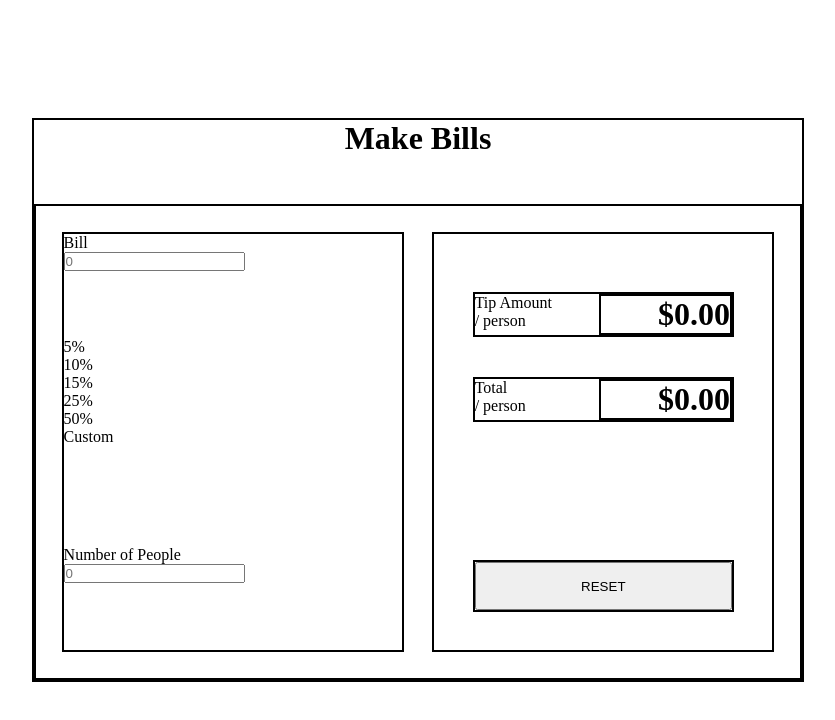
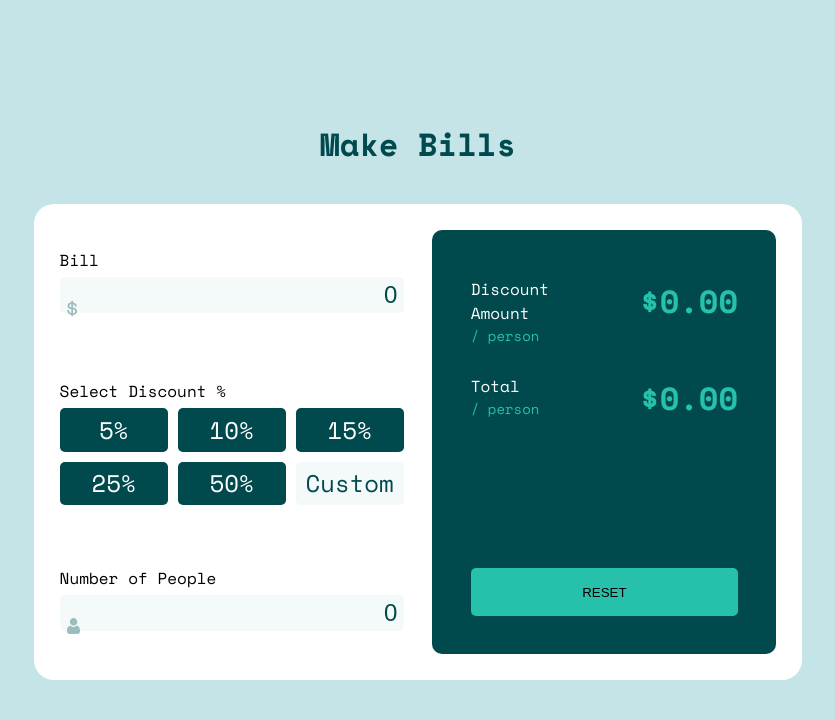
Before and after one commit to narenpopale/Bill-Generator-App, a plain HTML site: page index.html in a window 1280 px wide. Shown: the whole page, without its empty margins (222-1057 px from the left). Drawn offline with nearby package versions, Linux system fonts and the light colour scheme.

Commit message:
style: added css

```diff
--- a/index.html
+++ b/index.html
@@ -10,6 +10,9 @@
   <title>Bill Generator App</title>
 
   <link rel="stylesheet" href="style.css">
+  <link rel="preconnect" href="https://fonts.googleapis.com">
+<link rel="preconnect" href="https://fonts.gstatic.com" crossorigin>
+<link href="https://fonts.googleapis.com/css2?family=Barlow+Semi+Condensed:ital,wght@0,100;0,200;0,300;0,400;0,500;0,600;0,700;0,800;0,900;1,100;1,200;1,300;1,400;1,500;1,600;1,700;1,800;1,900&family=Big+Shoulders+Display:wght@100..900&family=Inter:wght@100..900&family=Lexend+Deca:wght@100..900&family=Outfit:wght@100..900&family=Poppins:ital,wght@0,100;0,200;0,300;0,400;0,500;0,600;0,700;0,800;0,900;1,100;1,200;1,300;1,400;1,500;1,600;1,700;1,800;1,900&family=Roboto+Condensed&family=Roboto:ital,wght@0,100;0,300;0,400;0,500;0,700;0,900;1,100;1,300;1,400;1,500;1,700;1,900&family=Space+Mono:ital,wght@0,400;0,700;1,400;1,700&family=Young+Serif&display=swap" rel="stylesheet">
 </head>
 
 <body>
@@ -21,12 +24,15 @@
       </div>
       <div class="box">
         <div class="left">
-          <div class="item">
+          <div class="item item-1">
             <label for="Bill">Bill</label>
             <br>
-            <input type="number" name="Bill" id="bill" placeholder="0">
+            <input type="number" name="Bill" id="bill" value="0">
+            <img src="images/icon-dollar.svg" alt="img">
           </div>
-          <div class="item">
+          <div class="item item-2">
+            <p>Select Discount %</p>
+            <div class="box2">
               <div class="rect">5%</div>
               <div class="rect">10%</div>
               <div class="rect">15%</div>
@@ -34,16 +40,18 @@
               <div class="rect">50%</div>
               <div class="rect">Custom</div>
             </div>
-          <div class="item">
+          </div>
+          <div class="item item-3">
             <label for="nofp">Number of People</label>
             <br>
-            <input type="number" name="nofp" id="people" placeholder="0">
+            <input type="number" name="nofp" id="people" value="0">
+            <img src="images/icon-person.svg" alt="img">
           </div>
         </div>
         <div class="right">
           <div class="item">
             <div class="summary">
-              <p>Tip Amount</p>
+              <p>Discount Amount</p>
               <p>/ person</p>
             </div>
             <div class="amount">
--- a/style.css
+++ b/style.css
@@ -4,8 +4,10 @@
 }
 
 body {
+    font-family: "Space Mono", monospace;
     width: 100vw;
     height: 100vh;
+    background-color: hsl(185, 41%, 84%);
 }
 
 .main {
@@ -23,11 +25,16 @@ body {
     flex-direction: column;
     justify-content: space-between;
     align-items: center;
-    border: 2px solid black;
+}
+
+.container h1 {
+    color: hsl(183, 100%, 15%);
 }
 
 .container .box {
-    border: 2px solid black;
+    /* border: 2px solid black; */
+    border-radius: 20px;
+    background-color: hsl(0, 0%, 100%);
     width: 100%;
     height: 85%;
     display: flex;
@@ -37,34 +44,110 @@ body {
 }
 
 .box .left, .right {
-    border: 2px solid black;
     width: 48%;
     height: 100%;
     box-sizing: border-box;
 }
 
 .left {
+    /* font-size: 18px; */
     display: grid;
     grid-template-rows: 1fr 2fr 1fr;
+    align-items: center;
+}
+
+.left .item {
+    position: relative;
+    width: 100%;
+}
+
+.left .item img {
+    position: absolute;
+    top: 6.5vh;
+    left: 0.6vw;
+}
+
+.left input {
+    color: hsl(183, 100%, 15%);
+    background-color: hsl(189, 41%, 97%);
+    font-size: 24px;
+    width: 100%;
+    margin: 5px 0;
+    text-align: end;
+    padding: 0.3vw 0.5vw;
+    box-sizing: border-box;
+    /* border: 2px solid black; */
+    border: none;
+    border-radius: 5px;
+}
+
+input[type=number]::-webkit-inner-spin-button,
+input[type=number]::-webkit-outer-spin-button {
+    -webkit-appearance: none;
+    margin: 0;
+}
+
+
+.left .item-2 .box2 {
+    margin-top: 5px;
+    display: grid;
+    grid-template-columns: 1fr 1fr 1fr;
+    grid-template-rows: 1fr 1fr;
+    justify-items: center;
+    align-items: center;
+    gap: 10px;
+}
+
+.box2 .rect {
+    color: white;
+    background-color: hsl(183, 100%, 15%);
+    font-size: 24px;
+    text-align: center;
+    box-sizing: border-box;
+    padding: 0.3vw 0.1vw;
+    width: 100%;
+    /* border: 2px solid black; */
+    border-radius: 5px;
+}
+
+.box2 .rect:nth-child(6) {
+    color: hsl(183, 100%, 15%);
+    background-color: hsl(189, 41%, 97%);
 }
 
 .right {
+    /* border: 2px solid black; */
+    border-radius: 10px;
+    color: white;
+    background-color: hsl(183, 100%, 15%);
     padding: 3vw;
     display: grid;
     grid-template-rows: 1fr 1fr 1fr 1fr;
     align-items: center;
 }
 
+.right h1 {
+    color: hsl(172, 67%, 45%);
+}
+
 .right .item {
-    border: 2px solid black;
+    /* border: 2px solid black; */
     display: flex;
     justify-content: space-between;
+}
+
+/* .right .item .summary p:nth-child(1) {
+    font-size: 14px;
+} */
+
+.right .item .summary p:nth-child(2) {
+    font-size: 14px;
+    color: hsl(172, 67%, 45%);
 }
 
 .right .item .amount {
     text-align: end;
     width: 50%;
-    border: 2px solid black;
 }
 
 .right .btn {
@@ -74,6 +157,10 @@ body {
 }
 
 .btn button {
+    /* font-size: 17px; */
+    background-color: hsl(172, 67%, 45%);
+    border: none;
+    border-radius: 5px;
     width: 100%;
     height: 100%;
 }
```
Also changed, not shown: 1 other file. Lines whose indentation alone changed are shown as unchanged.
